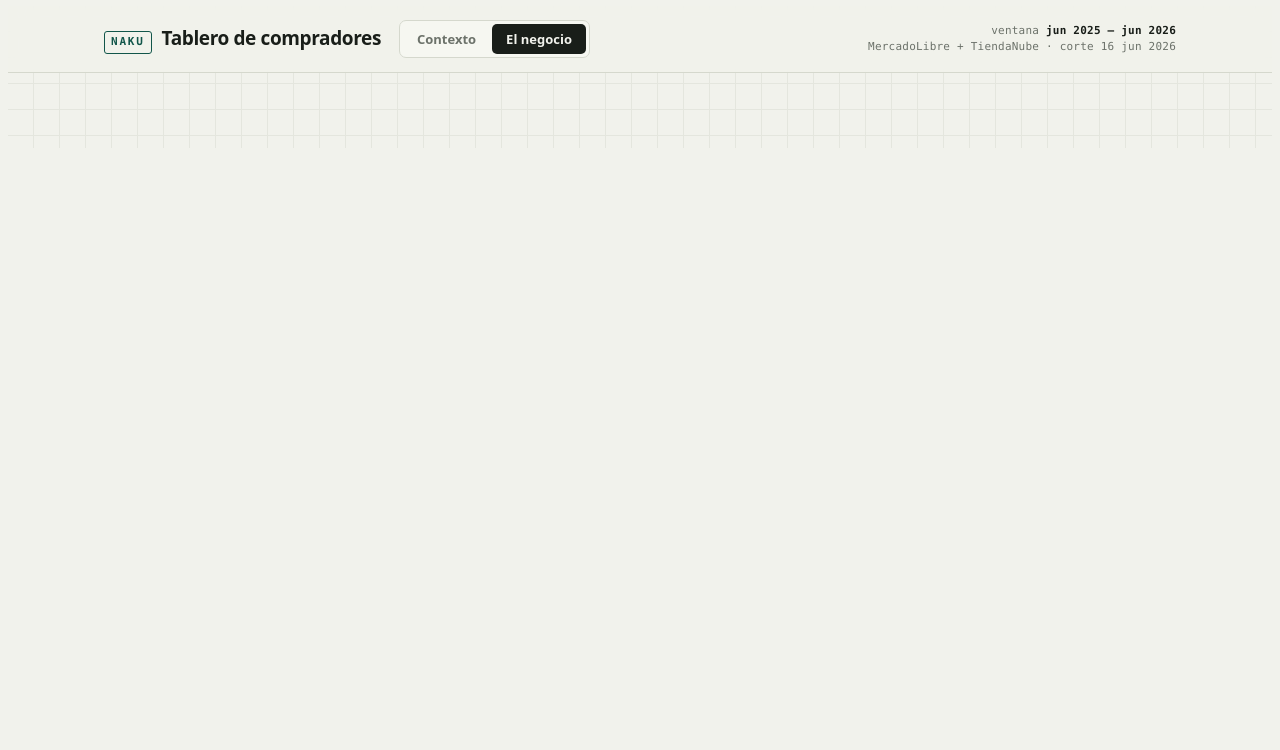
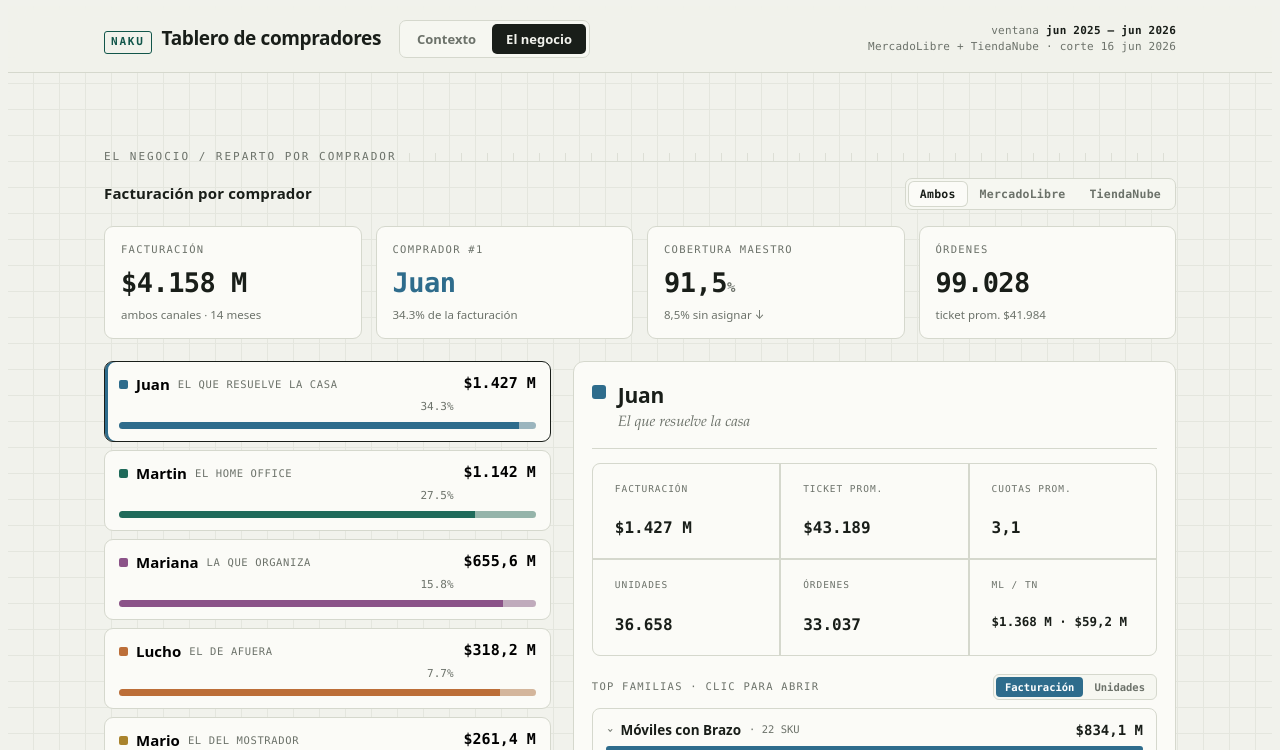
Before and after one commit to agustin-calcuta/naku-tablero, a website: page docs/index.html in a window 1280 px wide. Shown: the part 50-800 px from the top of the page. Drawn offline with Linux system fonts and the light colour scheme.

Commit message:
fix(docs): el iframe del switcher llena la ventana (flex) — corrige el corte del tablero
Co-Authored-By: Claude Opus 4.8 <noreply@anthropic.com>

```diff
--- a/docs/index.html
+++ b/docs/index.html
@@ -8,8 +8,9 @@
 <style>
   :root{ --ink:#191E19; --paper:#F1F2EC; --line:#D5D8CD; --muted:#6C726A; --accent:#12564A; }
   *{box-sizing:border-box}
-  html,body{margin:0;height:100%;font-family:system-ui,-apple-system,"Segoe UI",Roboto,Arial,sans-serif;color:var(--ink);background:var(--paper)}
-  .bar{height:48px;display:flex;align-items:center;gap:14px;padding:0 16px;border-bottom:1px solid var(--line);background:#fff;position:relative;z-index:2}
+  html{height:100%}
+  body{margin:0;height:100vh;height:100dvh;display:flex;flex-direction:column;overflow:hidden;font-family:system-ui,-apple-system,"Segoe UI",Roboto,Arial,sans-serif;color:var(--ink);background:var(--paper)}
+  .bar{flex:0 0 auto;height:48px;display:flex;align-items:center;gap:14px;padding:0 16px;border-bottom:1px solid var(--line);background:#fff;position:relative;z-index:2}
   .bar .brand{font-weight:800;letter-spacing:-.01em;font-size:14px;white-space:nowrap}
   .bar .brand span{font-family:ui-monospace,Menlo,monospace;font-size:10px;letter-spacing:.16em;text-transform:uppercase;color:var(--accent);border:1px solid var(--accent);border-radius:3px;padding:2px 6px;margin-right:8px}
   .sw{display:flex;gap:3px;background:#F1F2EC;border:1px solid var(--line);border-radius:8px;padding:3px}
@@ -17,7 +18,7 @@
   .sw button[aria-pressed="true"]{background:var(--ink);color:#fff}
   .sw button:focus-visible{outline:2px solid var(--accent);outline-offset:2px}
   .note{margin-left:auto;font-size:12px;color:var(--muted);max-width:44ch;line-height:1.3}
-  .frame{position:absolute;inset:48px 0 0 0;width:100%;border:0}
+  .frame{flex:1 1 auto;width:100%;border:0;min-height:0}
   @media(max-width:720px){ .note{display:none} }
 </style>
 </head>
```
